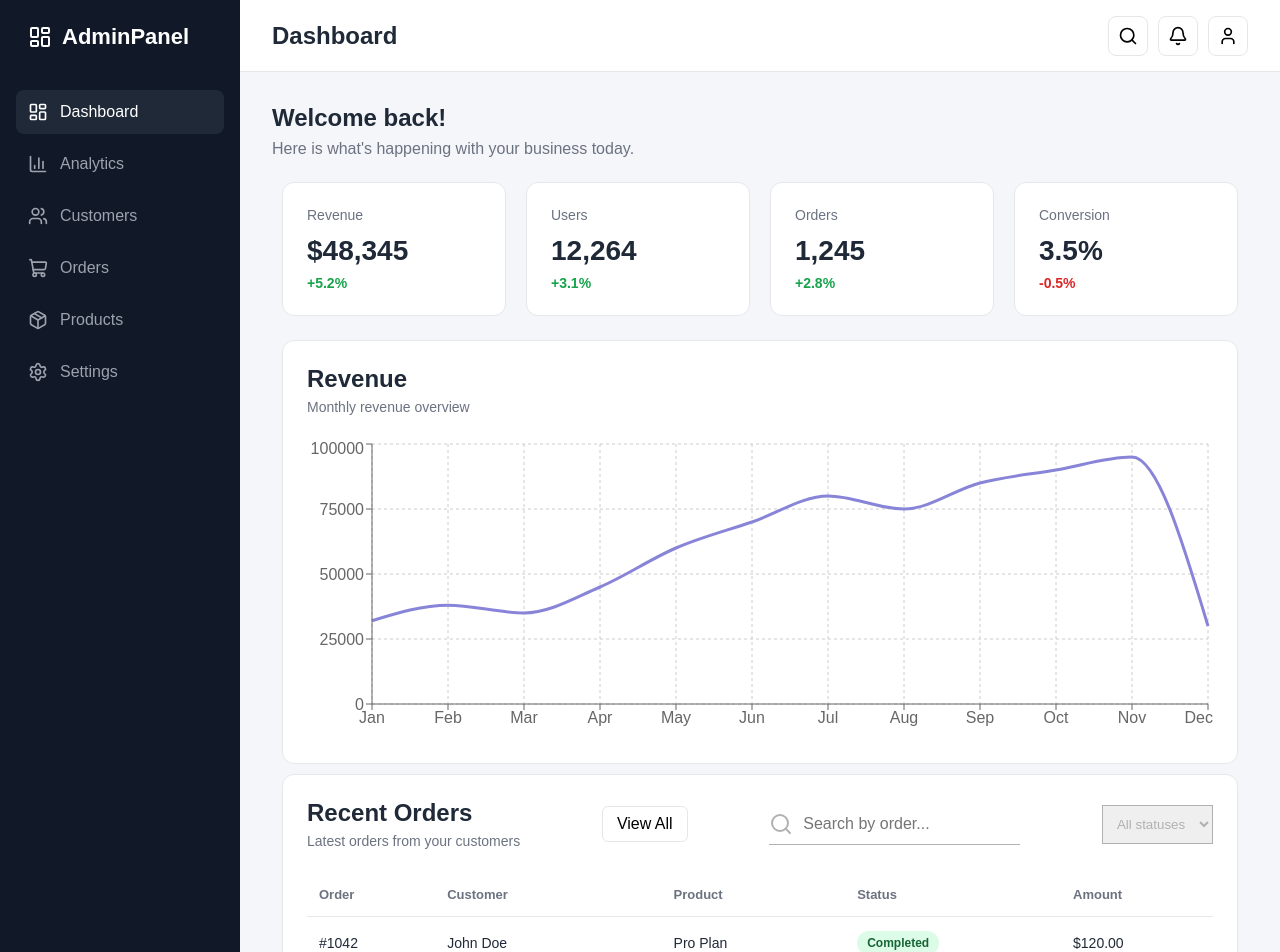
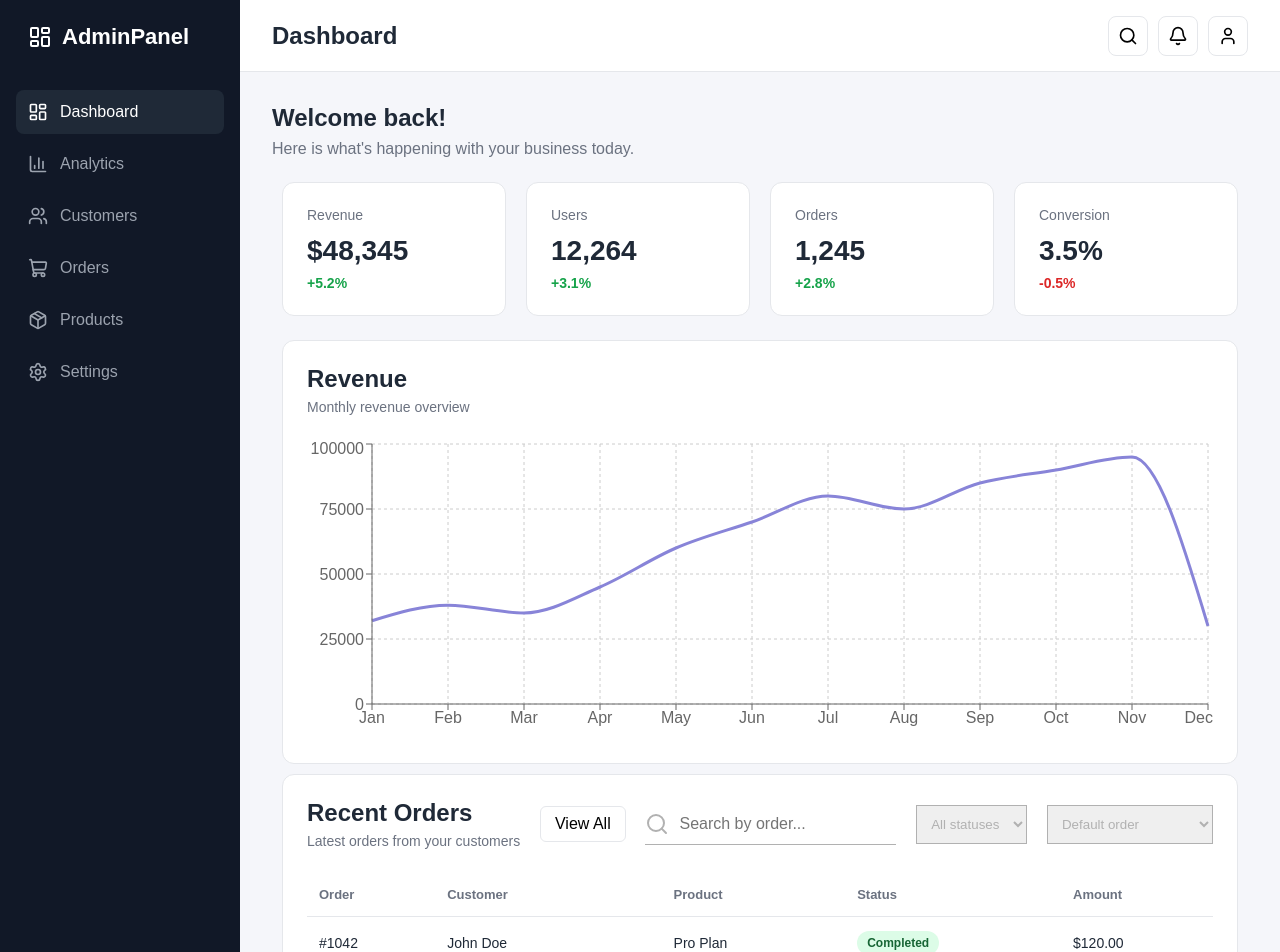
Before and after one commit to eduard-gabriel-mititelu/react-dashbord, a React (Vite) app: page /dashboard in a window 1280 px wide. Shown: the top 952 px of the page. Built offline with nearby package versions, Linux system fonts and the light colour scheme.

Commit message:
Filtre by name, id, status and sorting by amount

```diff
--- a/src/components/OrderTable.jsx
+++ b/src/components/OrderTable.jsx
@@ -6,19 +6,30 @@ import {orders} from "../data/dashboardData.js";
 function OrderTable() {
     const [searchTerm, setSearchTerm] = useState("");
     const [statusFilter, setStatusFilter] = useState("All");
+    const [sortOrders, setSortOrders] = useState("default");
 
     const filteredOrders = orders.filter((order) => {
         const search = searchTerm.toLowerCase();
 
         const matchesSearch = order.id.toLowerCase().includes(search) || order.customer.toLowerCase().includes(search)
-            || order.product.toLowerCase().includes(search);
 
         const matchesStatus = statusFilter === "All" || order.status === statusFilter;
 
         return (
             matchesSearch && matchesStatus
-        )
+        );
     })
+
+    const sortedOrders = [...filteredOrders].sort((a, b) => {
+        const amountA = Number(String(a.amount).replace(/[^0-9.-]/g, ""));
+        const amountB = Number(String(b.amount).replace(/[^0-9.-]/g, ""));
+
+        if (sortOrders === "ascending")
+            return amountA - amountB;
+
+        if (sortOrders === "descending")
+            return amountB - amountA;
+    });
 
     return (
         <section className="orders-card">
@@ -52,6 +63,15 @@ function OrderTable() {
                     <option value="Pending">Pending</option>
                     <option value="Canceld">Cancelled</option>
                 </select>
+                <select
+                    value={sortOrders}
+                    onChange={(event) => {setSortOrders(event.target.value)}}
+                    className="dropdown"
+                >
+                    <option value="default">Default order</option>
+                    <option value="ascending">Amount: Low to High</option>
+                    <option value="descending">Amount: High to Low</option>
+                </select>
             </div>
 
             <div className="table-wrapper">
@@ -66,7 +86,7 @@ function OrderTable() {
                         </tr>
                     </thead>
                     <tbody>
-                        {filteredOrders.map((order) => (
+                        {sortedOrders.map((order) => (
                             <tr key={order.id}>
                                 <td>{order.id}</td>
                                 <td>{order.customer}</td>
```
